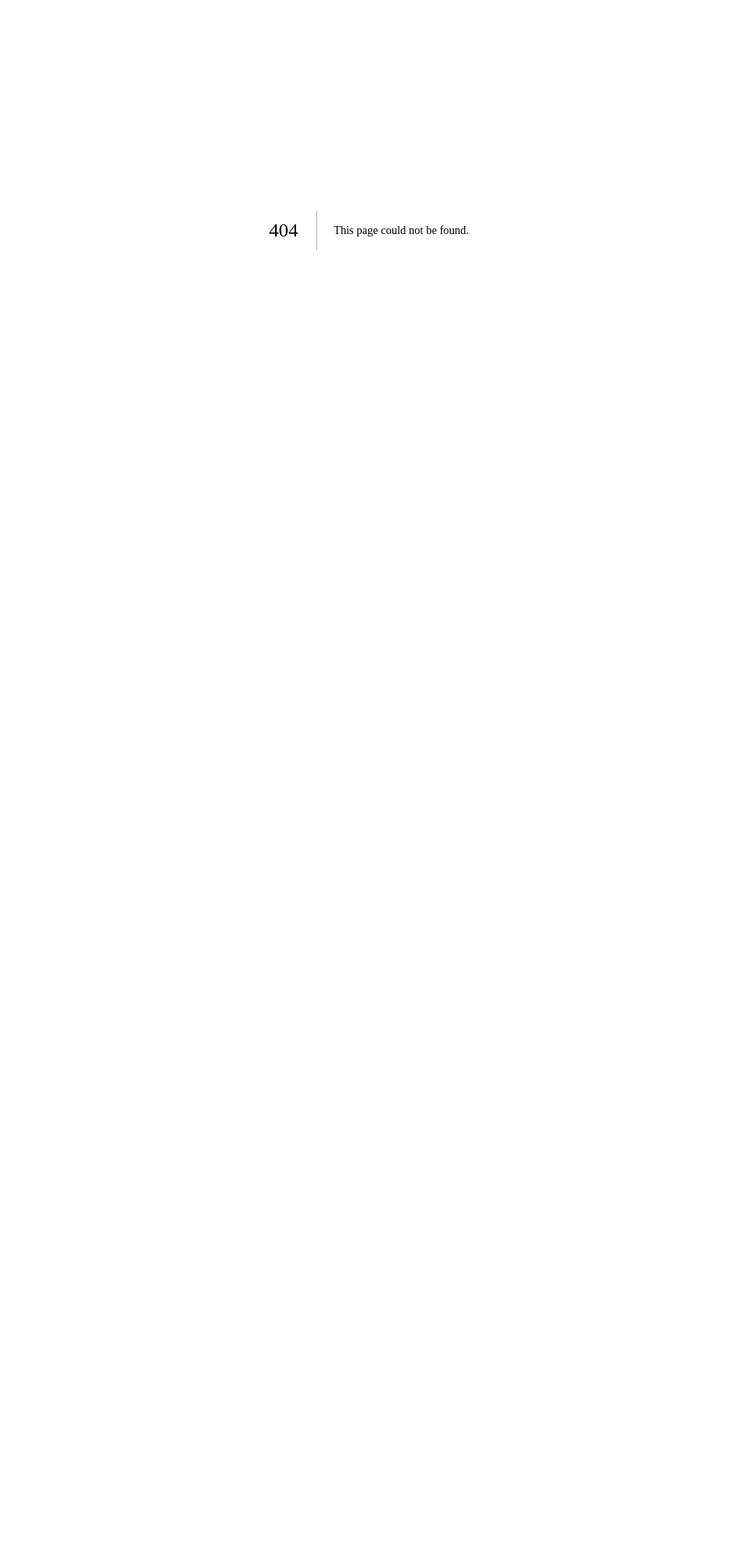
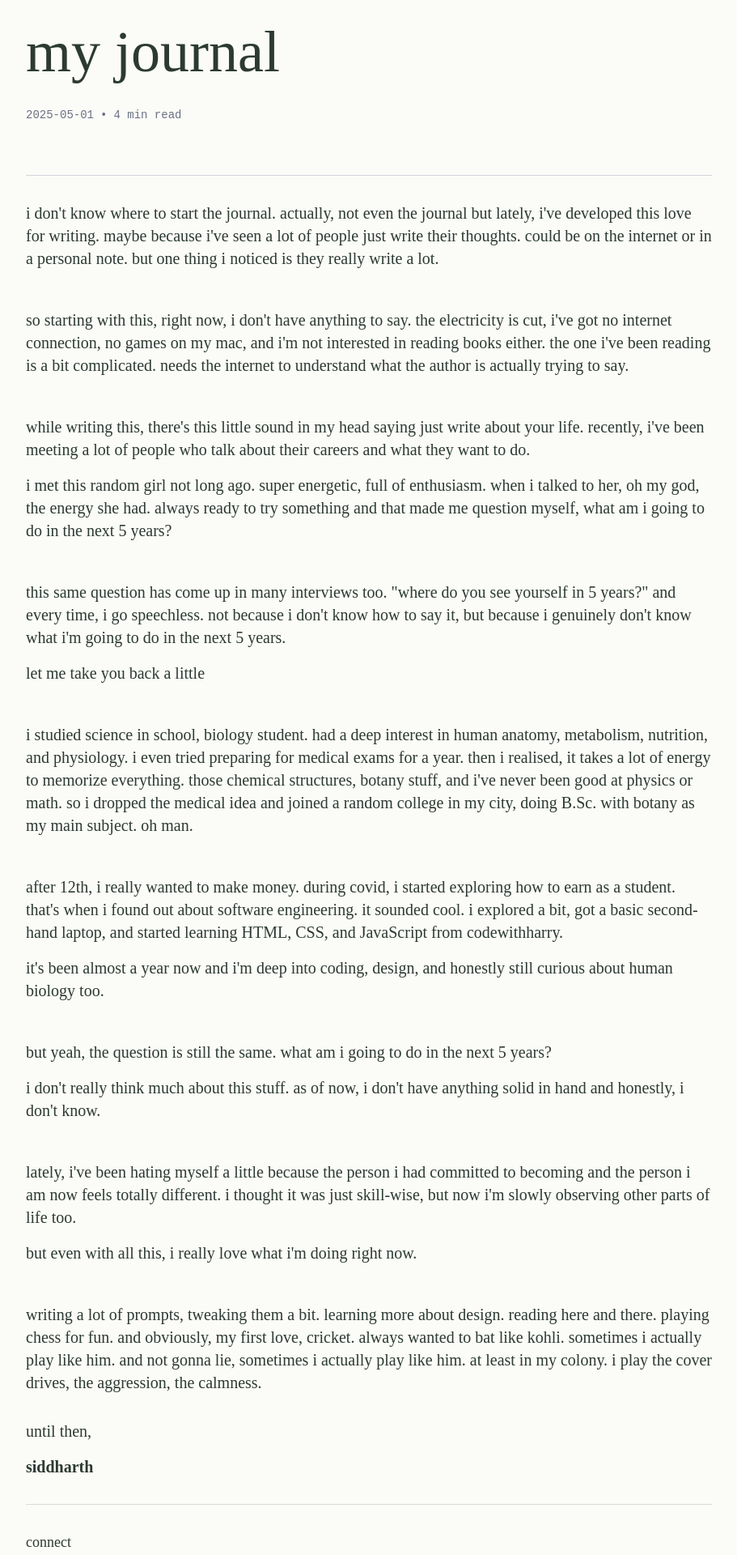
Before and after one commit to notcodesid/reflection, a Next.js app: page /my-journal in a window 1280 px wide. Before the commit this address had no page. Shown: the part 180-2100 px from the top of the page at 81% size, without its empty margins (184-1095 px from the left). Before the commit the page ends 864 px from the top, so only its background shows below. Built offline with nearby package versions, Linux system fonts and the light colour scheme; a web font is replaced by a local one.

Commit message:
my journal

```diff
--- /dev/null
+++ b/src/app/my-journal/layout.tsx
@@ -0,0 +1,36 @@
+import type { Metadata } from "next";
+
+export const metadata: Metadata = {
+  title: "my journal | reflection",
+  description: "my journal.",
+  metadataBase: new URL("https://blog.notcodesid.xyz"),
+  openGraph: {
+    title: "my journal | reflection",
+    description: "my journal.",
+    url: "https://blog.notcodesid.xyz/my-journal",
+    siteName: "reflection",
+    images: [
+      {
+        url: "/journal.png",
+        width: 1200,
+        height: 630,
+      },
+    ],
+    locale: "en-IN",
+    type: "article",
+  },
+  twitter: {
+    card: "summary_large_image",
+    title: "my journal | reflection",
+    description: "my journal.",
+    images: ["/journal.png"],
+  },
+};
+
+export default function GeneralistsLayout({
+  children,
+}: Readonly<{
+  children: React.ReactNode;
+}>) {
+  return <>{children}</>;
+}
--- /dev/null
+++ b/src/app/my-journal/page.tsx
@@ -0,0 +1,114 @@
+import { Footer } from "@/components/layout/Footer";
+
+export default function Home() {
+    return (
+        <>
+        <div className="reflection-container pt-8">
+            <div className="my-[4rem]">
+                <section className="hidden md:block pt-[3rem] pb-[2rem]">
+                    <h1 className="md:text-7xl font-medium font-serif">my journal</h1>
+                </section>
+
+                <section className="md:hidden">
+                    <h1 className="text-4xl font-normal font-serif mb-6">my journal</h1>
+                </section>
+
+                <section className="mb-4 flex items-center text-sm text-gray-500 font-sans">
+                    <span>2025-05-01</span>
+                    <span className="mx-2">•</span>
+                    <span>4 min read</span>
+                </section>
+            </div>
+
+            <section className="mb-4 border-t border-gray-300 pt-8">
+                <p className="text-lg md:text-xl font-serif">
+                    i don&apos;t know where to start the journal. actually, not even the journal but lately, i&apos;ve developed this love for writing. maybe because i&apos;ve seen a lot of people just write their thoughts. could be on the internet or in a personal note. but one thing i noticed is they really write a lot.
+                </p>
+            </section>
+
+            <section className="mb-4 pt-8">
+                <p className="text-lg md:text-xl font-serif">
+                    so starting with this, right now, i don&apos;t have anything to say. the electricity is cut, i&apos;ve got no internet connection, no games on my mac, and i&apos;m not interested in reading books either. the one i&apos;ve been reading is a bit complicated. needs the internet to understand what the author is actually trying to say.
+                </p>
+            </section>
+
+            <section className="mb-4 pt-8">
+                <p className="text-lg md:text-xl font-serif">
+                    while writing this, there&apos;s this little sound in my head saying just write about your life.
+                    recently, i&apos;ve been meeting a lot of people who talk about their careers and what they want to do.
+                </p>
+
+                <p className="text-lg md:text-xl font-serif mt-4">
+                    i met this random girl not long ago. super energetic, full of enthusiasm. when i talked to her, oh my god, the energy she had. always ready to try something
+                    and that made me question myself, what am i going to do in the next 5 years?
+                </p>
+            </section>
+
+            <section className="mb-4 pt-8">
+                <p className="text-lg md:text-xl font-serif">
+                    this same question has come up in many interviews too. &quot;where do you see yourself in 5 years?&quot; and every time, i go speechless. not because i don&apos;t know how to say it, but because i genuinely don&apos;t know what i&apos;m going to do in the next 5 years.
+                </p>
+
+                <p className="text-lg md:text-xl font-serif mt-4">
+                    let me take you back a little
+                </p>
+            </section>
+
+            <section className="mb-4 pt-8">
+                <p className="text-lg md:text-xl font-serif">
+                    i studied science in school, biology student. had a deep interest in human anatomy, metabolism, nutrition, and physiology. i even tried preparing for medical exams for a year. then i realised, it takes a lot of energy to memorize everything. those chemical structures, botany stuff, and i&apos;ve never been good at physics or math.
+                    so i dropped the medical idea and joined a random college in my city, doing B.Sc. with botany as my main subject. oh man.
+                </p>
+            </section>
+
+            <section className="mb-4 pt-8">
+                <p className="text-lg md:text-xl font-serif">
+                    after 12th, i really wanted to make money. during covid, i started exploring how to earn as a student. that&apos;s when i found out about software engineering. it sounded cool. i explored a bit, got a basic second-hand laptop, and started learning HTML, CSS, and JavaScript from codewithharry.
+                </p>
+
+                <p className="text-lg md:text-xl font-serif mt-4">
+                    it&apos;s been almost a year now and i&apos;m deep into coding, design, and honestly still curious about human biology too.
+                </p>
+            </section>
+
+            <section className="mb-4 pt-8">
+                <p className="text-lg md:text-xl font-serif">
+                    but yeah, the question is still the same. what am i going to do in the next 5 years?
+                </p>
+
+                <p className="text-lg md:text-xl font-serif mt-4">
+                    i don&apos;t really think much about this stuff. as of now, i don&apos;t have anything solid in hand
+                    and honestly, i don&apos;t know.
+                </p>
+            </section>
+
+            <section className="mb-4 pt-8">
+                <p className="text-lg md:text-xl font-serif">
+                    lately, i&apos;ve been hating myself a little because the person i had committed to becoming and the person i am now feels totally different.
+                    i thought it was just skill-wise, but now i&apos;m slowly observing other parts of life too.
+                </p>
+
+                <p className="text-lg md:text-xl font-serif mt-4">
+                    but even with all this, i really love what i&apos;m doing right now.
+                </p>
+            </section>
+
+            <section className="mb-4 pt-8">
+                <p className="text-lg md:text-xl font-serif">
+                    writing a lot of prompts, tweaking them a bit. learning more about design. reading here and there. playing chess for fun. and obviously, my first love, cricket.
+                    always wanted to bat like kohli. sometimes i actually play like him.  and not gonna lie, sometimes i actually play like him. at least in my colony. i play the cover drives, the aggression, the calmness.
+                </p>
+
+                <p className="text-lg md:text-xl font-serif mt-8">
+                    until then,
+                </p>
+
+                <p className="text-lg md:text-xl font-serif mt-4 font-bold">
+                    siddharth
+                </p>
+            </section>
+        </div>
+        <Footer />
+        </>
+    );
+}
```
Also changed, not shown: public/journal.png (added).
